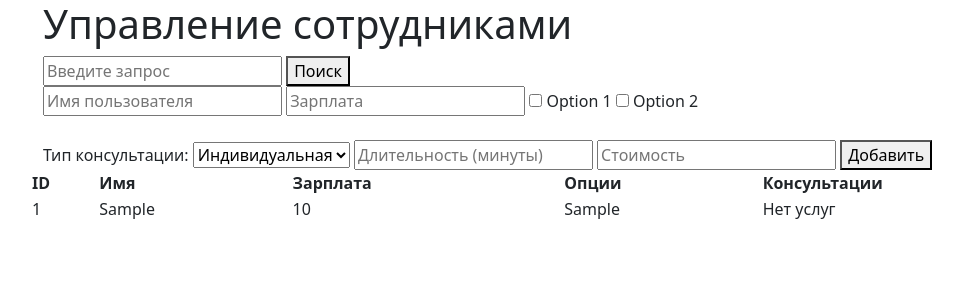
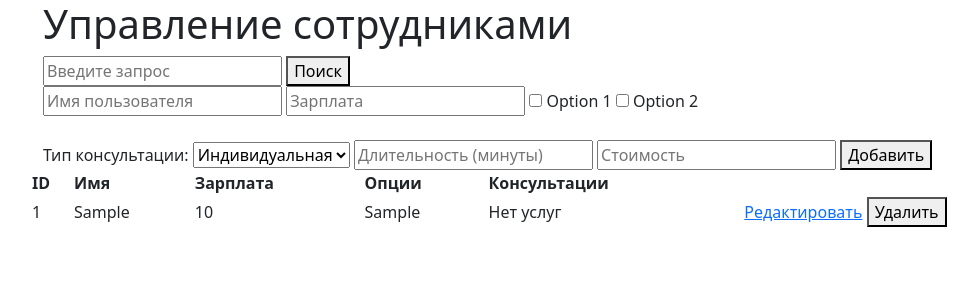
Before and after one commit to sfincter/pythonBack, a Flask app: page / in a window 1280 px wide. Shown: the top 300 px of the page, without its empty margins (39-1017 px from the left). Run offline with Flask 3, Linux system fonts and the light colour scheme; tables that the repository leaves empty hold one stand-in row (values such as "Sample post").

Commit message:
edit table

```diff
--- a/templates/index.html
+++ b/templates/index.html
@@ -66,6 +66,12 @@
                     Нет услуг
                 {% endif %}
             </td>
+            <td>
+                <a href="{{ url_for('edit_data', data_id=item.id) }}">Редактировать</a>
+                <form action="{{ url_for('delete_data', data_id=item.id) }}" method="post" style="display:inline;">
+                    <button type="submit" onclick="return confirm('Удалить запись?')">Удалить</button>
+                </form>
+            </td>
         </tr>
         {% endfor %}
     </table>
```
